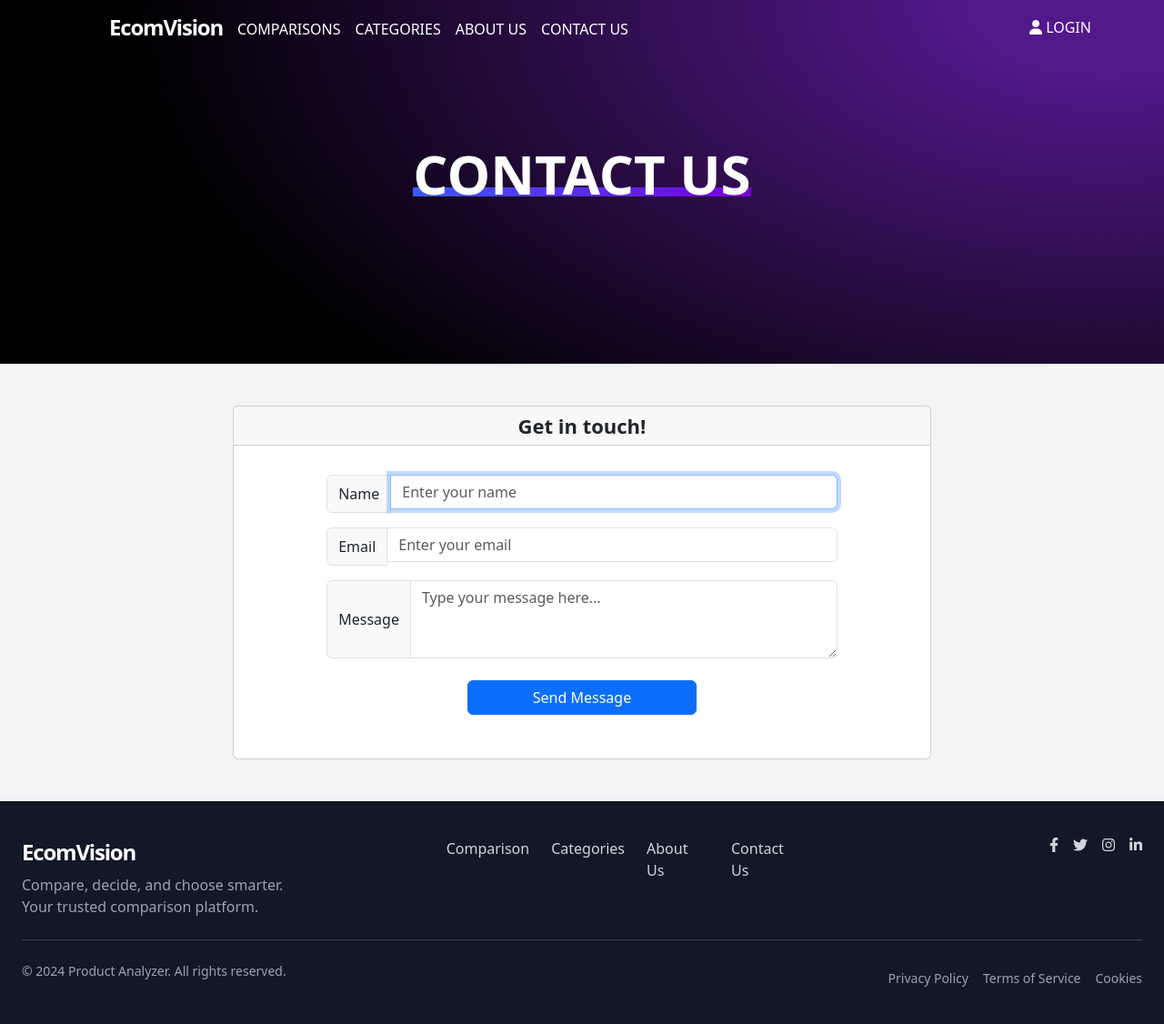
After one commit to ommehta4920/EcomVision-project, a Django app: page /contactus/ in a window 1280 px wide. The commit adds this page. Shown: the whole page at 91% size. Run offline with Django 4.2, Linux system fonts and the light colour scheme; parts of the project's set-up code (start-up, migrations or seed data) failed here and were passed over; some libraries are stand-ins or nearby versions.

```diff
--- /dev/null
+++ b/EcomVision/user/templates/contactus.html
@@ -0,0 +1,82 @@
+{% extends "user_template.html" %}
+
+{% block title %}
+EcomVision | Contact Us
+{% endblock %}
+
+{% block content %}
+
+<section class="category-hero-section flex-col flex items-center justify-center text-center text-white relative">
+    <br/>
+    <br/>
+    <h1 class="text-6xl font-bold uppercase" style="color: white;">
+        Contact Us
+    </h1>
+    <br/>
+    <br/>
+    <br/>
+    {% if messages %}
+    {% for data in messages %}
+    <div class="alert alert-{% if data.tags %}{{ data.tags }}{% endif %}">
+        {{ data }}
+    </div>
+    {% endfor %}
+    {% endif %}
+</section>
+
+<div class="col-md-9 w-100"
+     style="display: flex; flex-direction: row; justify-content: center; align-items: center; padding: 2% 0;">
+    <div class="card w-[60%]">
+        <div class="card-header p-2">
+            <ul class="nav nav-pills"
+                style="display: flex; flex-direction: row; justify-content: center; align-items: center;">
+                <h1 style="text-align: center; font-size: 22px;">
+                    <strong>Get in touch!</strong>
+                </h1>
+            </ul>
+        </div>
+        <div class="card-body">
+            <div class="tab-content">
+                <div class="active tab-pane" id="profile">
+                    <div style="display: flex; flex-direction: column;">
+                        <div class="card-body"
+                             style="display: flex; flex-direction: column; justify-content: center; align-items: center;">
+                            <form id="user-form" method="POST" action="/contactus/" style="width: 80%;">
+                                {% csrf_token %}
+
+                                <div class="input-group mb-3">
+                                    <label class="input-group-text">Name</label>
+                                    <input class="form-control" placeholder="Enter your name" name="name"
+                                           value="{{ user.user_name }}" required autofocus>
+                                </div>
+
+                                <div class="input-group mb-3">
+                                    <label class="input-group-text">Email</label>
+                                    <input class="form-control" placeholder="Enter your email" name="email"
+                                           value="{{ user.user_email }}" required>
+                                </div>
+
+                                <div class="input-group mb-4">
+                                    <label class="input-group-text">Message</label>
+                                    <textarea class="form-control" name="message" rows="3"
+                                              placeholder="Type your message here..." required></textarea>
+                                </div>
+
+                                <div class="form-group"
+                                     style="display: flex; flex-direction: row; justify-content: space-evenly; align-items: center; margin-top: 15px;">
+                                    <button type="submit" class="btn btn-primary">
+                                        Send Message
+                                    </button>
+                                </div>
+                            </form>
+                        </div>
+                    </div>
+                </div>
+
+            </div>
+        </div>
+    </div>
+</div>
+</div>
+
+{% endblock %}
--- a/EcomVision/user/templates/user_template.html
+++ b/EcomVision/user/templates/user_template.html
@@ -99,7 +99,7 @@
                         About Us
                     </a>
                     <a class="header-link text-white mt-1 hover:underline underline-offset-4 transition-all duration-300 uppercase"
-                        href="#">
+                        href="/contactus">
                         Contact Us
                     </a>
 
@@ -145,7 +145,7 @@
                     <a href="/comparison" class="text-gray-300 hover:text-white transition">Comparison</a>
                     <a href="/category" class="text-gray-300 hover:text-white transition">Categories</a>
                     <a href="#" class="text-gray-300 hover:text-white transition">About Us</a>
-                    <a href="#" class="text-gray-300 hover:text-white transition">Contact Us</a>
+                    <a href="/contactus" class="text-gray-300 hover:text-white transition">Contact Us</a>
                 </div>
 
                 <!-- Right: Social Media Icons -->
--- a/EcomVision/user/urls.py
+++ b/EcomVision/user/urls.py
@@ -18,6 +18,7 @@ urlpatterns = [
     path('signin/', SignInPage.as_view(), name='signin-page'),
     path('signup/', SignUpPage.as_view(), name='signup-page'),
     path('profile/', ProfilePage.as_view(), name='profile-page'),
+    path('contactus/', ContactUs.as_view(), name='contactus'),
     path('logout/', logout_user.as_view(), name='logout'),
 ]
 
--- a/EcomVision/user/views.py
+++ b/EcomVision/user/views.py
@@ -375,3 +375,45 @@ class logout_user(View):
 class AboutUs(View):
     def get(self, request):
         return render(request, "aboutus.html")
+
+
+class ContactUs(View):
+
+    def get(self, request):
+        if request.session.get("user_id"):
+            userId = request.session.get("user_id")
+            user = get_object_or_404(user_details, user_id=userId)
+            return render(request, "contactus.html", {'user': user})
+
+        return render(request, "contactus.html")
+
+    def post(self, request):
+        name = request.POST['name']
+        email = request.POST['email']
+        message = request.POST['message']
+
+        print("/*--*//*--*//*--*// name |", name, "\n/*--*//*--*//*--*// email |", email,
+              "\n/*--*//*--*//*--*// message |", message, "\n")
+
+        cont_data = contact_us(cont_name=name, cont_email=email, message=message)
+
+        try:
+            cont_data.save()
+
+            subject = 'Contact message from EcomVision'
+            message = f'From {name}\n\nSender Mail ID: {email}\n\nMessage:           {message}'
+            email_from = settings.EMAIL_HOST_USER
+            recipient_list = [email, ]
+
+            send_mail(subject, message, email_from, recipient_list)
+
+            print("**********", subject, "\n-*-*-*-", message, "\n-*-*-*-", email_from, "\n-*-*-*-", recipient_list)
+
+            messages.success(request, "✔ Your message has been delivered successfully...")
+            print("-*-*-*-**-**-*-**-*-*-*- Email send Successfully using :- ", email)
+            return redirect("/contactus")
+
+        except:
+            print("---------", sys.exc_info())
+
+        return redirect("/contactus")
```
Also changed, not shown: EcomVision/user/models.py (+10 -0 lines), EcomVision/user/migrations/0001_initial.py.
